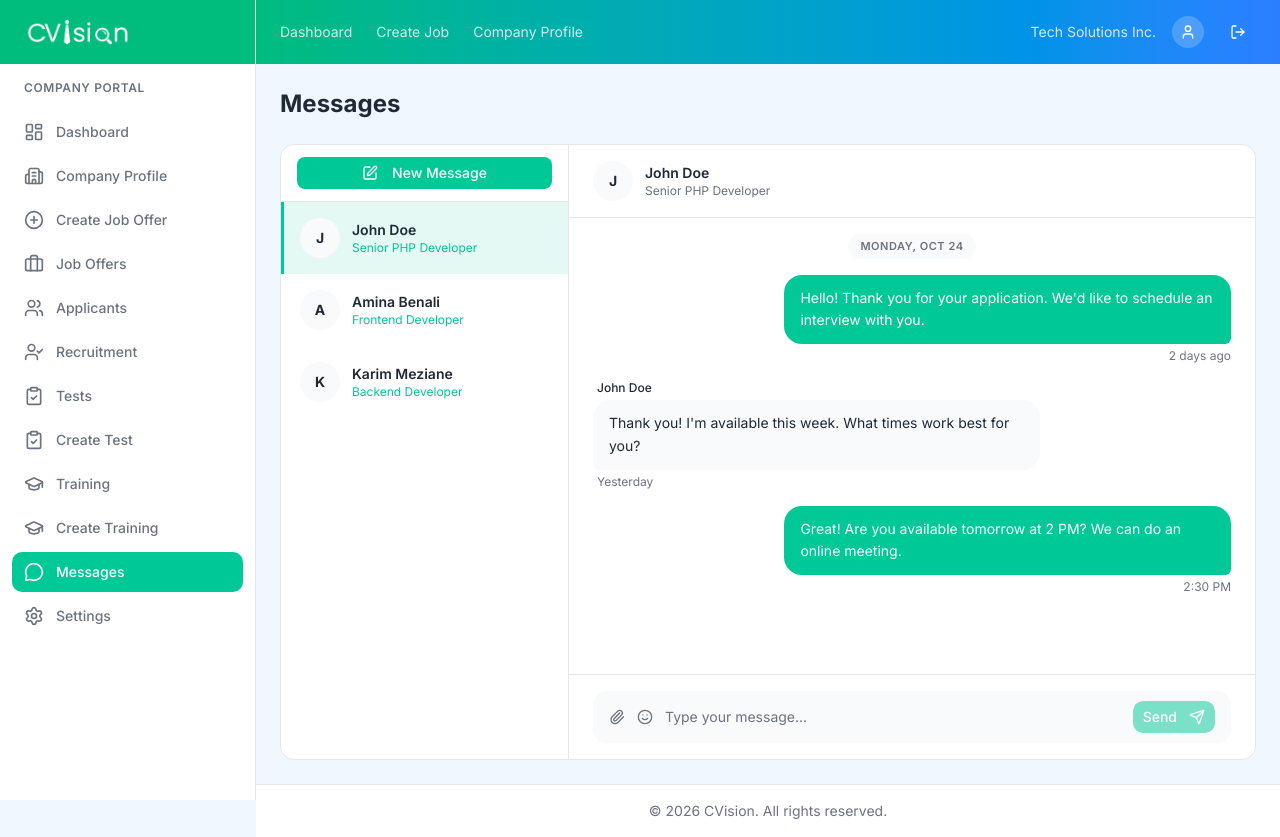
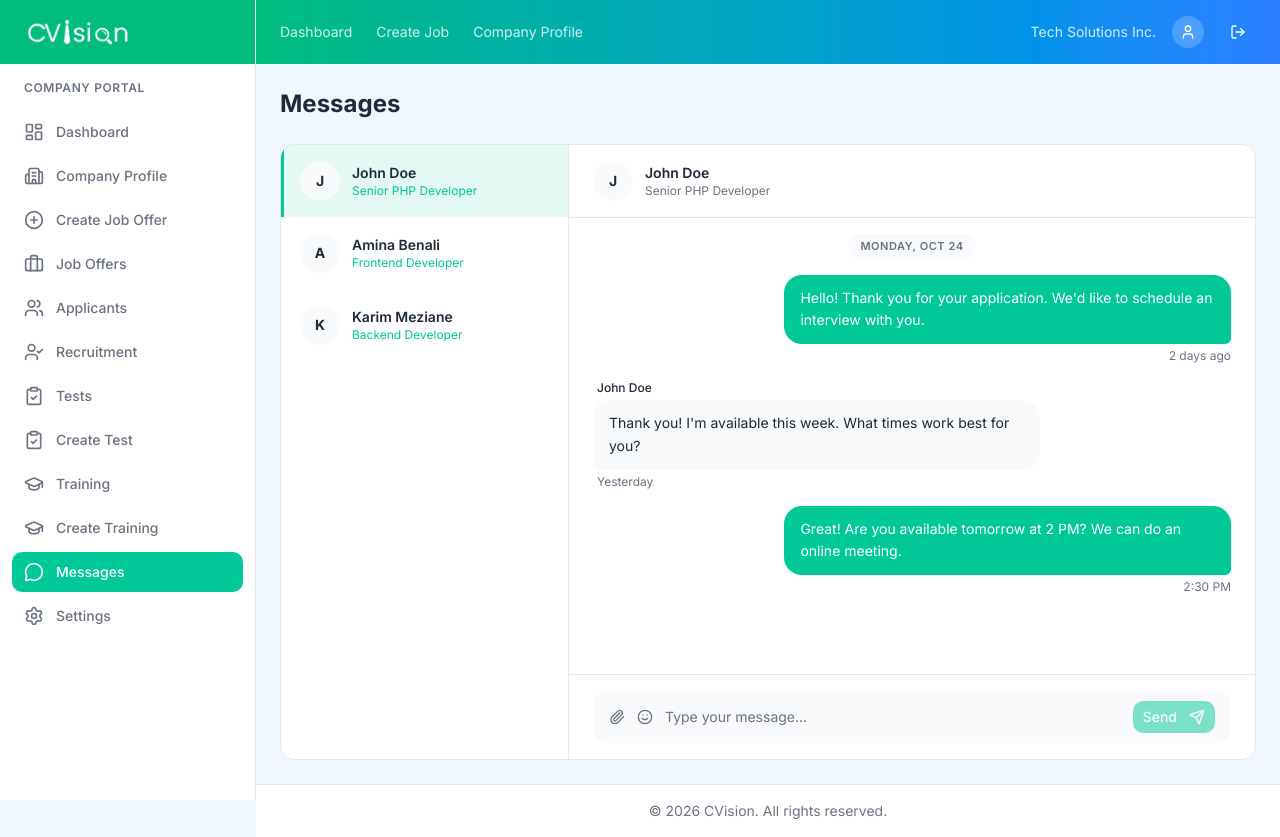
Before and after one commit to Douaa-code/cvision-frontend, a Next.js app: page /company/messages in a window 1280 px wide. Built offline with nearby package versions, Linux system fonts and the light colour scheme.

Commit message:
feat(company): remove New Message button from messages sidebar
Co-Authored-By: Claude Sonnet 4.6 <noreply@anthropic.com>

```diff
--- a/app/(company)/company/messages/page.tsx
+++ b/app/(company)/company/messages/page.tsx
@@ -2,7 +2,7 @@
 
 import { useState } from "react";
 import { motion } from "framer-motion";
-import { Send, Paperclip, Smile, PenSquare } from "lucide-react";
+import { Send, Paperclip, Smile } from "lucide-react";
 import { Button } from "@/components/ui/button";
 import { mockCompanyConversations, type Conversation } from "@/lib/mock-data/messages";
 
@@ -47,14 +47,6 @@ export default function CompanyMessagesPage() {
       <div className="flex flex-1 border border-border rounded-xl overflow-hidden bg-white min-h-0">
         {/* Left: Conversation List */}
         <div className="w-72 border-r border-border flex flex-col shrink-0">
-          {/* New message button */}
-          <div className="px-4 py-3 border-b border-border shrink-0">
-            <Button size="sm" className="w-full bg-cvision-green hover:bg-cvision-green/90 text-white">
-              <PenSquare className="w-4 h-4 mr-2" />
-              New Message
-            </Button>
-          </div>
-
           <div className="overflow-y-auto flex-1">
             {conversations.map((conv) => {
               const isActive = conv.id === selectedId;
```
